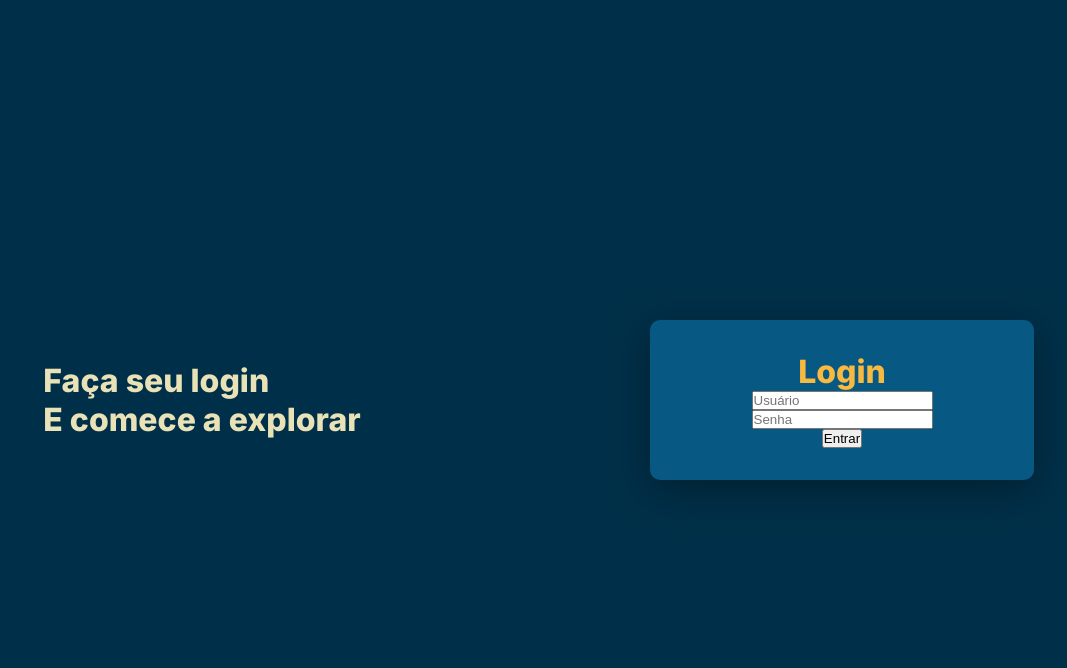
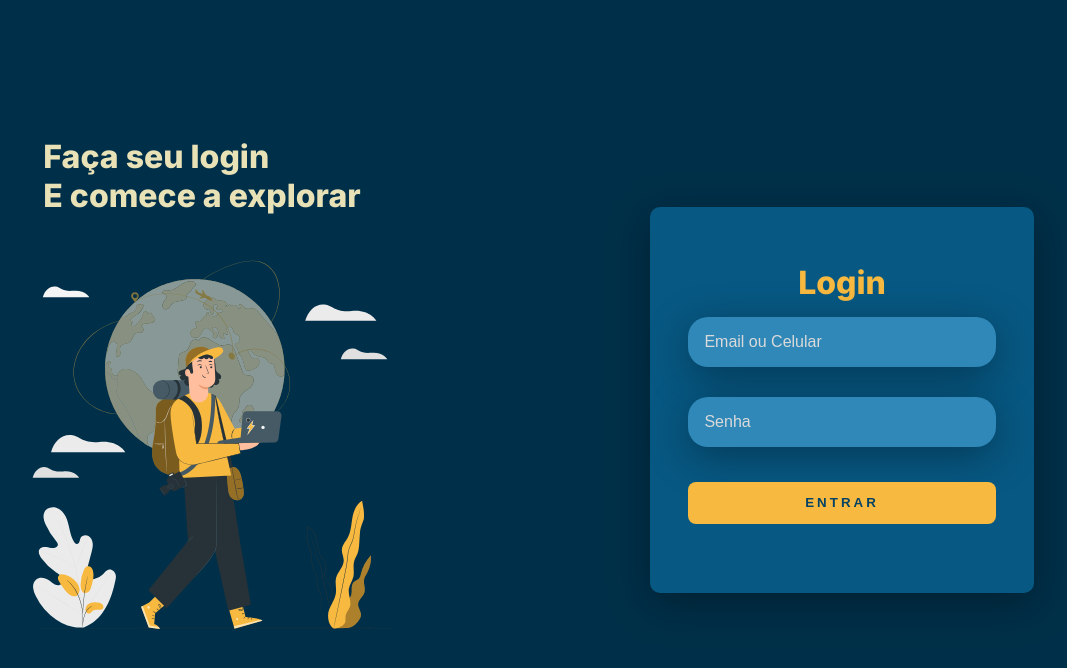
Before and after one commit to heiderick13/tela_de_login, a plain HTML site: page index.htm in a window 1280 px wide. Shown: the whole page, without its empty margins (118-1185 px from the left). Drawn offline with Linux system fonts and the light colour scheme.

Commit message:
card finalizado img adicionada

```diff
--- a/css/styles.css
+++ b/css/styles.css
@@ -26,6 +26,10 @@ body {
     font-weight: 800;
 }
 
+.left-login-img {
+    width: 35vw;
+}
+
 .form-direita {
     width: 50vw;
     height: 100vh;
@@ -42,7 +46,7 @@ body {
     justify-content: center;
     flex-direction: column;
     background-color: #075883;
-    padding: 2rem 2.5rem;
+    padding: 3.5rem 0;
     border-radius: 10px;
     box-shadow: 0 10px 40px #00000056;
 }
@@ -53,8 +57,45 @@ body {
 }
 
 .txtarea {
+    width: 80%;
     display: flex;
     flex-direction: column;
     align-items: flex-start;
+    margin: 15px 0;
 
 }
+
+.txtarea > input {
+    width: 100%;
+    border: none;
+    outline: none;
+    border-radius: 20px;
+    background-color: #2f88b8;
+    color: #DADADA;
+    padding: 1em;
+    font-size: 12pt;
+    box-shadow: 0 10px 40px #00000056;
+}
+
+.txtarea > input::placeholder {
+    color: #DADADA;
+}
+
+.btn-login {
+    width: 80%;
+    padding: 1em 0;
+    border-radius: 8px;
+    border: none;
+    margin: 1.5em 0 1em;
+    text-transform: uppercase;
+    font-weight: 800;
+    letter-spacing: 3px;
+    color: #054364;
+    background-color: #f7b93f;
+    cursor: pointer;
+    transition: .3s;
+}
+
+.btn-login:hover {
+    transform: scale(105%);
+}
--- a/index.htm
+++ b/index.htm
@@ -15,13 +15,14 @@
     <div class="main-login">
         <div class="esquerda-img">
             <h1 class="titulo-esquerda">Faça seu login <br> E comece a explorar</h1>
+            <img class="left-login-img" src="img/digital-nomad-animate.svg" alt="imagem de um nômade digital">
         </div>
         <div class="form-direita">
             <div class="card-login">
                 <h1>Login</h1>
                 <div class="txtarea">
                     <!-- <label for="user">Usuário</label> -->
-                    <input id="user" type="text" placeholder="Usuário">
+                    <input id="user" type="text" placeholder="Email ou Celular">
                 </div>
                 <div class="txtarea">
                     <!-- <label for="senha">Senha</label> -->
```
Also changed, not shown: img/digital-nomad-animate.svg (added).
